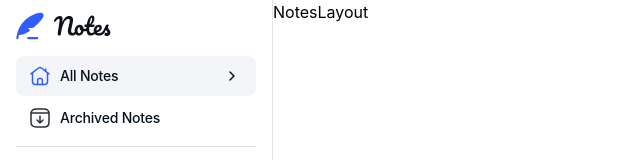
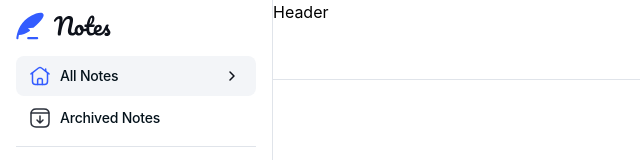
Before and after one commit to HamDean/note-taking-web-app, a React (Vite) app in the folder frontend/: page / in a window 1280 px wide. Shown: the top 160 px of the page, without its empty margins (0-640 px from the left). Built offline with nearby package versions, Linux system fonts and the light colour scheme; a web font is replaced by a local one.

Commit message:
Set up header section of note layout

```diff
--- a/frontend/src/NotesLayout.tsx
+++ b/frontend/src/NotesLayout.tsx
@@ -1,6 +1,10 @@
+import Header from "./components/Header";
+
 const NotesLayout = () => {
   return (
-    <div>NotesLayout</div>
-  )
-}
-export default NotesLayout
+    <div className="w-full">
+      <Header />
+    </div>
+  );
+};
+export default NotesLayout;
--- /dev/null
+++ b/frontend/src/components/Header.tsx
@@ -0,0 +1,4 @@
+const Header = () => {
+  return <div className="h-20 w-full border-b border-b-neutral-200 hidden lg:block">Header</div>;
+};
+export default Header;
```
